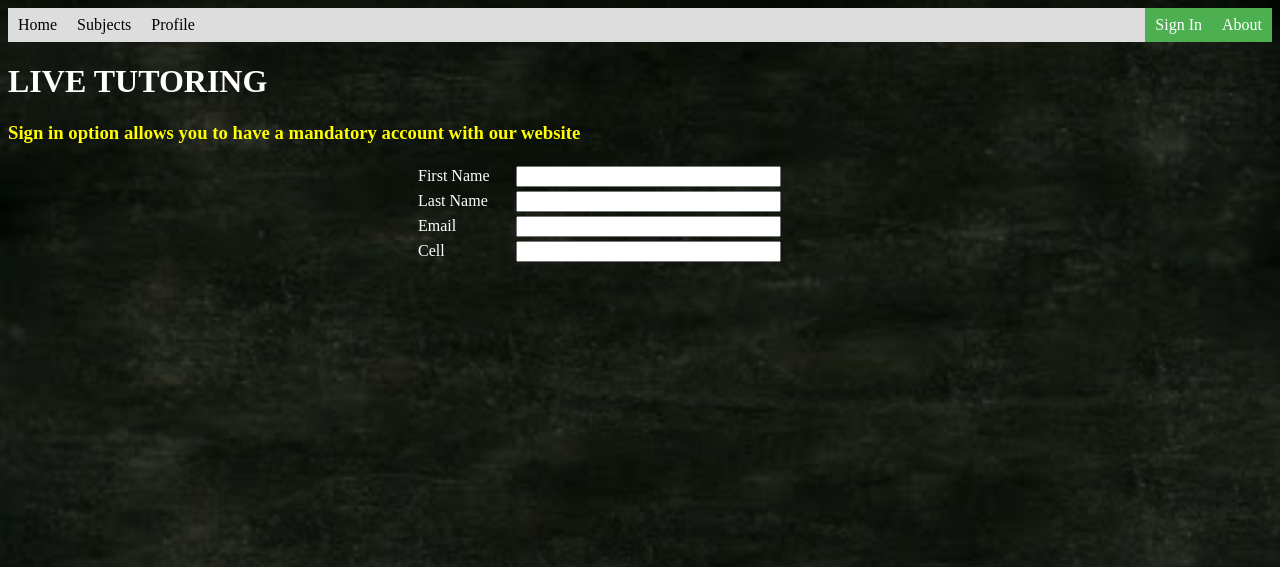
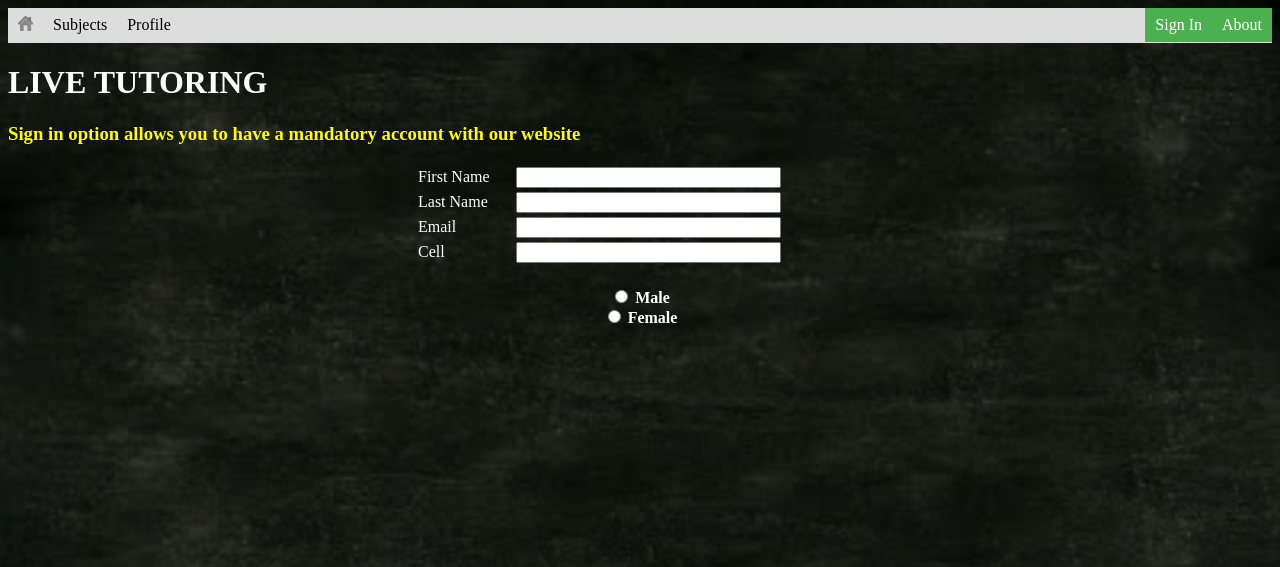
Before and after one commit to yapa5475/software_project, a PHP site: page /createaccount.html in a window 1280 px wide. Shown: the top 567 px of the page. Run offline with PHP 8.4, Linux system fonts and the light colour scheme.

Commit message:
Changed home link to picture

```diff
--- a/software/about.html
+++ b/software/about.html
@@ -2,7 +2,7 @@
 
 <body>
 	<ul>
-		<li><a href="homepage.html">Home</a></li>
+		<li><a href="homepage.html"><img border="0"	src="home.png" width="15" height="15"></a></li>
 		<li><a href="subjects.html">Subjects</a></li>
 		<li><a href="profile.html">Profile</a></li>
 		<li style="float:right"><a class="active" href="about.html">About</a></li>
--- a/software/createaccount.html
+++ b/software/createaccount.html
@@ -5,7 +5,7 @@
 	</head>
 
 	<ul>
-		<li><a href="homepage.html">Home</a></li>
+		<li><a href="homepage.html"><img border="0"	src="home.png" width="15" height="15"></a></li>
 		<li><a href="subjects.html">Subjects</a></li>
 		<li><a href="profile.html">Profile</a></li>
 		<li style="float:right"><a class="active" href="about.html">About</a></li>
@@ -53,6 +53,12 @@
 					</td>
 				</tr>
 			</table>
+			<h4>
+			<input type="radio" name="gender" value="male">
+			Male<br>
+			<input type="radio" name="gender" value="female">
+			Female<br>
+			</h4>
 		</form>
 	</body>
 </html>
--- a/software/homepage.html
+++ b/software/homepage.html
@@ -5,7 +5,7 @@
 	</head>
 
 	<ul>
-		<li><a href="homepage.html">Home</a></li>
+		<li><a href="homepage.html"><img border="0"	src="home.png" width="15" height="15"></a></li>
 		<li><a href="subjects.html">Subjects</a></li>
 		<li><a href="profile.html">Profile</a></li>
 		<li style="float:right"><a class="active" href="about.html">About</a></li>
--- a/software/profile.html
+++ b/software/profile.html
@@ -5,7 +5,7 @@
 	</head>
 
 	<ul>
-		<li><a href ="homepage.html">Home</a></li>
+		<li><a href ="homepage.html"><img border="0" src="home.png" width="15" height="15"></a></li>
 		<li><a href="subjects.html">Subjects</a></li>
 		<li><a href="profile.html">Profile</a></li>
 		<li style="float:right"><a class="active" href="about.html">About</a></li>
--- a/software/signin.css
+++ b/software/signin.css
@@ -13,6 +13,10 @@ h2 {
 
 h3 {
 	color: yellow;
+}
+
+h4 {
+	color: white;
 }
 
 ul {
--- a/software/signin.html
+++ b/software/signin.html
@@ -5,7 +5,7 @@
 	</head>
 
 	<ul>
-		<li><a href ="homepage.html">Home</a></li>
+		<li><a href ="homepage.html"><img border="0" src="home.png" width="15" height="15"></a></li>
 		<li><a href="subjects.html">Subjects</a></li>
 		<li><a href="profile.html">Profile</a></li>
 		<li style="float:right"><a class="active" href="about.html">About</a></li>
--- a/software/subjects.html
+++ b/software/subjects.html
@@ -5,7 +5,7 @@
 	</head>
 
 	<ul>
-		<li><a href = "homepage.html">Home</a></li>
+		<li><a href = "homepage.html"><img border="0" src="home.png" width="15" height="15"></a></li>
 		<li><a href="subjects.html">Subjects</a></li>
 		<li><a href="profile.html">Profile</a></li>
 		<li style="float:right"><a class="active" href="about.html">About</a></li>
```
Also changed, not shown: software/test.php (added, +8 -0 lines), software/home.png (added).
